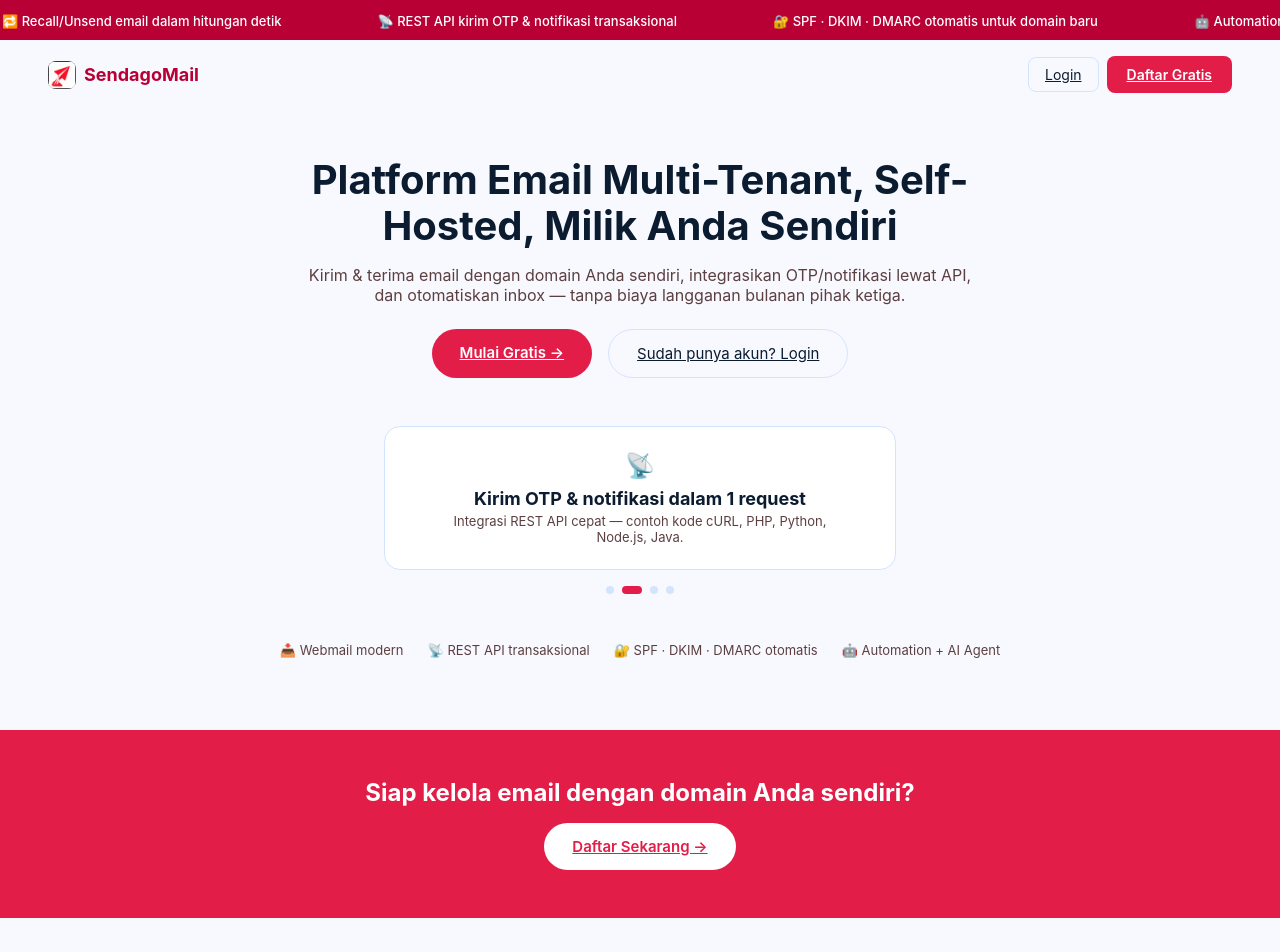
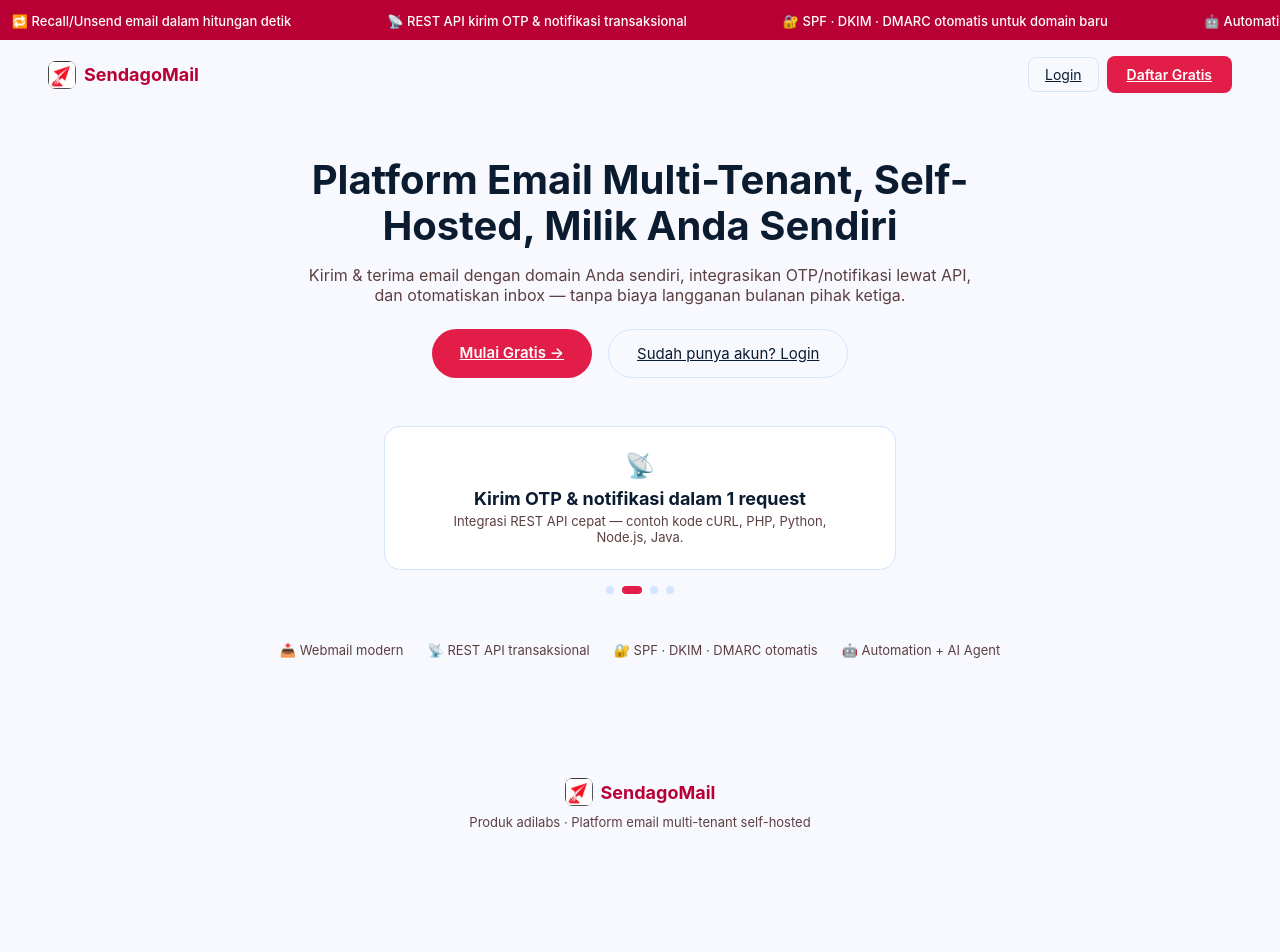
Before and after one commit to Adi-Sumardi/mailer, a React (Vite) app in the folder apps/web/: page / in a window 1280 px wide. Shown: the top 952 px of the page. After the commit the page ends 878 px from the top, so only its background shows below. Built offline with nearby package versions, Linux system fonts and the light colour scheme; no server answers.

Commit message:
Hapus CTA band merah di landing page

```diff
--- a/apps/web/src/routes/LandingPage.tsx
+++ b/apps/web/src/routes/LandingPage.tsx
@@ -105,13 +105,6 @@
         ))}
       </div>
 
-      <section className="landing-cta-band">
-        <h2>Siap kelola email dengan domain Anda sendiri?</h2>
-        <Link to="/register" className="btn-primary btn-lg">
-          Daftar Sekarang →
-        </Link>
-      </section>
-
       <footer className="landing-footer">
         <div className="landing-nav-brand">
           <img src="/logo.png" alt="SendagoMail" />
--- a/apps/web/src/styles/app.css
+++ b/apps/web/src/styles/app.css
@@ -1868,27 +1868,6 @@
 }
 
 /* CTA band */
-.landing-cta-band {
-  text-align: center;
-  background: var(--color-primary-accent);
-  color: white;
-  padding: var(--space-xl) var(--space-lg);
-  display: flex;
-  flex-direction: column;
-  align-items: center;
-  gap: var(--space-md);
-}
-
-.landing-cta-band h2 {
-  margin: 0;
-  font-size: 24px;
-}
-
-.landing-cta-band .btn-primary {
-  background: white;
-  color: var(--color-primary-accent);
-}
-
 /* Footer */
 .landing-footer {
   display: flex;
```
